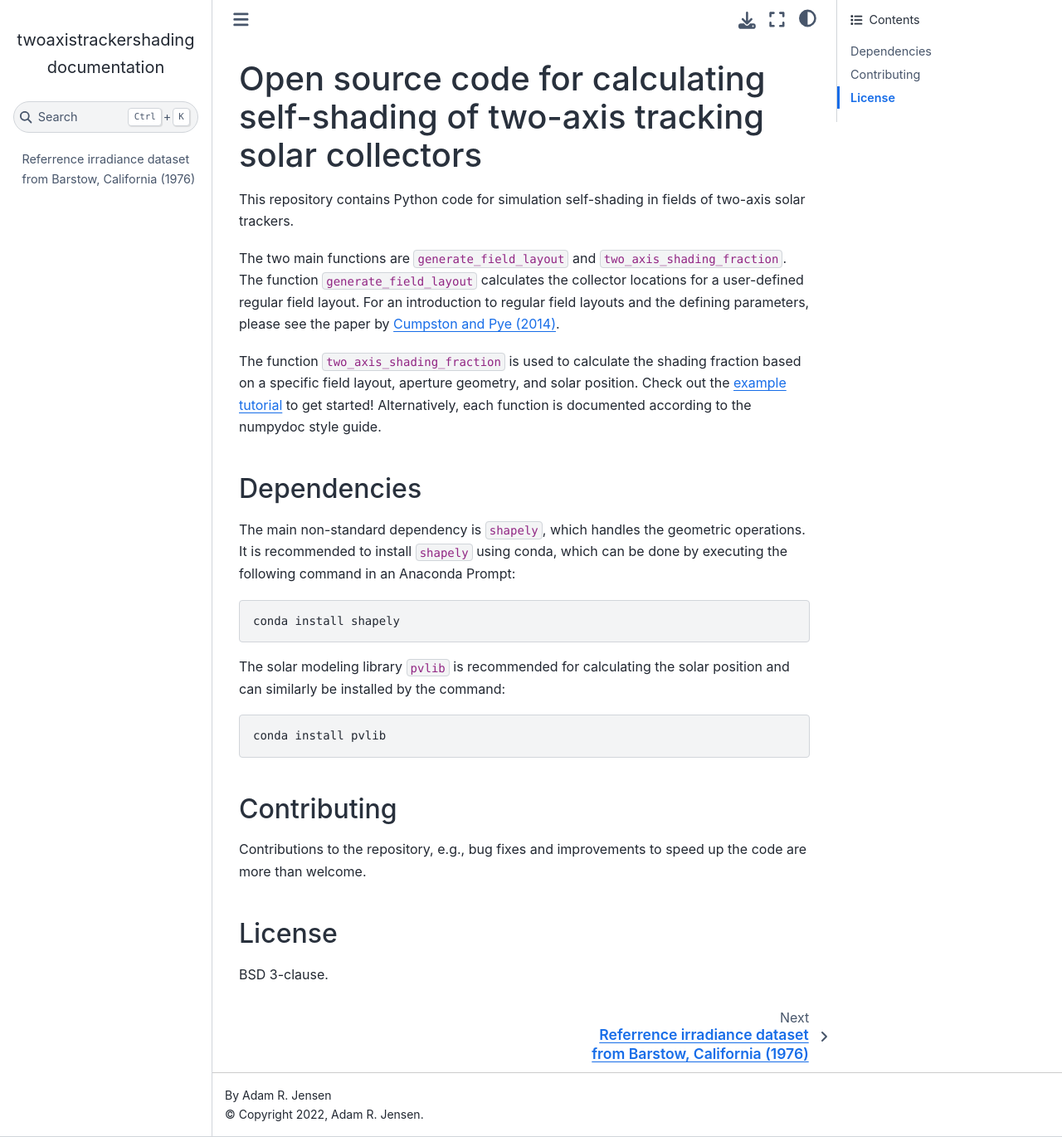
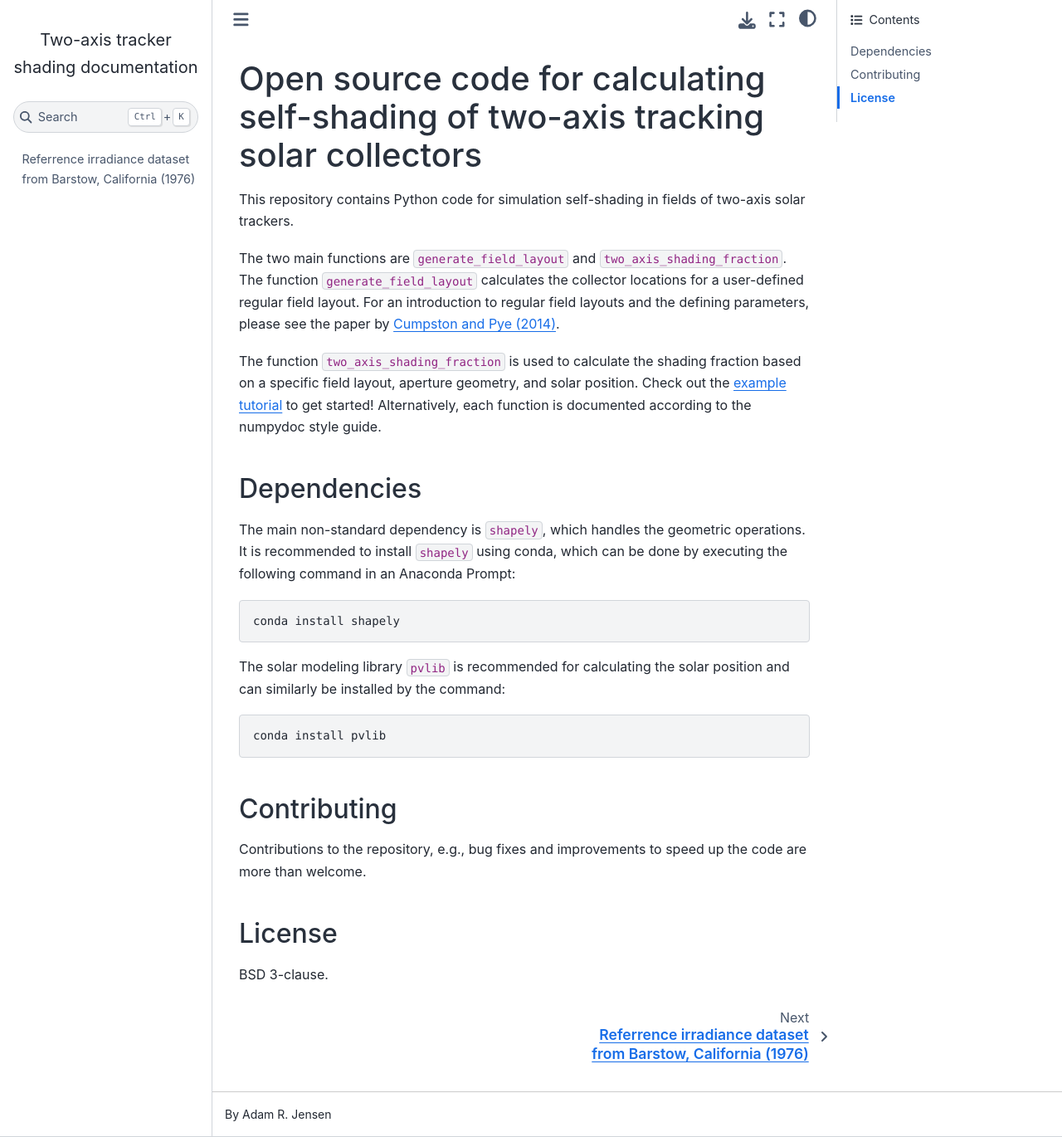
Before and after one commit to pvlib/twoaxistracking, a Sphinx documentation site: the page built from docs/source/index.md, in a window 1280 px wide and 1370 px high. Shown: the whole window at 83% size. Built offline with Sphinx 7.4.7 and the Sphinx Book theme 1.1.4, drawn with Linux system fonts in a browser that asks for light colours; pages that are not in the unit, such as notebooks, are missing from menus.

Commit message:
Update conf.py

```diff
--- a/docs/source/conf.py
+++ b/docs/source/conf.py
@@ -10,14 +10,14 @@
 # add these directories to sys.path here. If the directory is relative to the
 # documentation root, use os.path.abspath to make it absolute, like shown here.
 #
-# import os
-# import sys
+import os
+import sys
 # sys.path.insert(0, os.path.abspath('.'))
-
+sys.path.insert(0, os.path.abspath('../../'))
 
 # -- Project information -----------------------------------------------------
 
-project = 'twoaxistrackershading'
+project = 'Two-axis tracker shading'
 copyright = '2022, Adam R. Jensen'
 author = 'Adam R. Jensen'
 
@@ -31,6 +31,7 @@ extensions = [
     'myst_nb',  # markdown and jupyter-notebook parsing
     'sphinx.ext.autodoc',  # generate documentation from docstrings
     'sphinx.ext.autosummary',
+    'sphinx.ext.napoleon',  # parsing of Numpy docstrings
 ]
 
 # Add any paths that contain templates here, relative to this directory.
@@ -46,7 +47,6 @@ exclude_patterns = []
 
 # The theme to use for HTML and HTML Help pages.  See the documentation for
 # a list of builtin themes.
-#
 html_theme = 'sphinx_book_theme'
 
 # Add any paths that contain custom static files (such as style sheets) here,
@@ -57,13 +57,14 @@ html_static_path = ['_static']
 # The name of the Pygments (syntax highlighting) style to use.
 pygments_style = 'sphinx'
 
-import twoaxistracking
+# If true, "(C) Copyright ..." is shown in the HTML footer. Default is True.
+html_show_copyright = False
 
 # Example configuration for intersphinx: refer to the Python standard library.
 intersphinx_mapping = {
     'python': ('https://docs.python.org/3/', None),
     'numpy': ('https://numpy.org/doc/stable/', None),
-    'scipy': ('https://docs.scipy.org/doc/scipy/reference/', None),
     'pandas': ('https://pandas.pydata.org/pandas-docs/stable', None),
     'matplotlib': ('https://matplotlib.org/stable', None),
+    'shapely': ('https://shapely.readthedocs.io/en/stable', None),
 }
```
